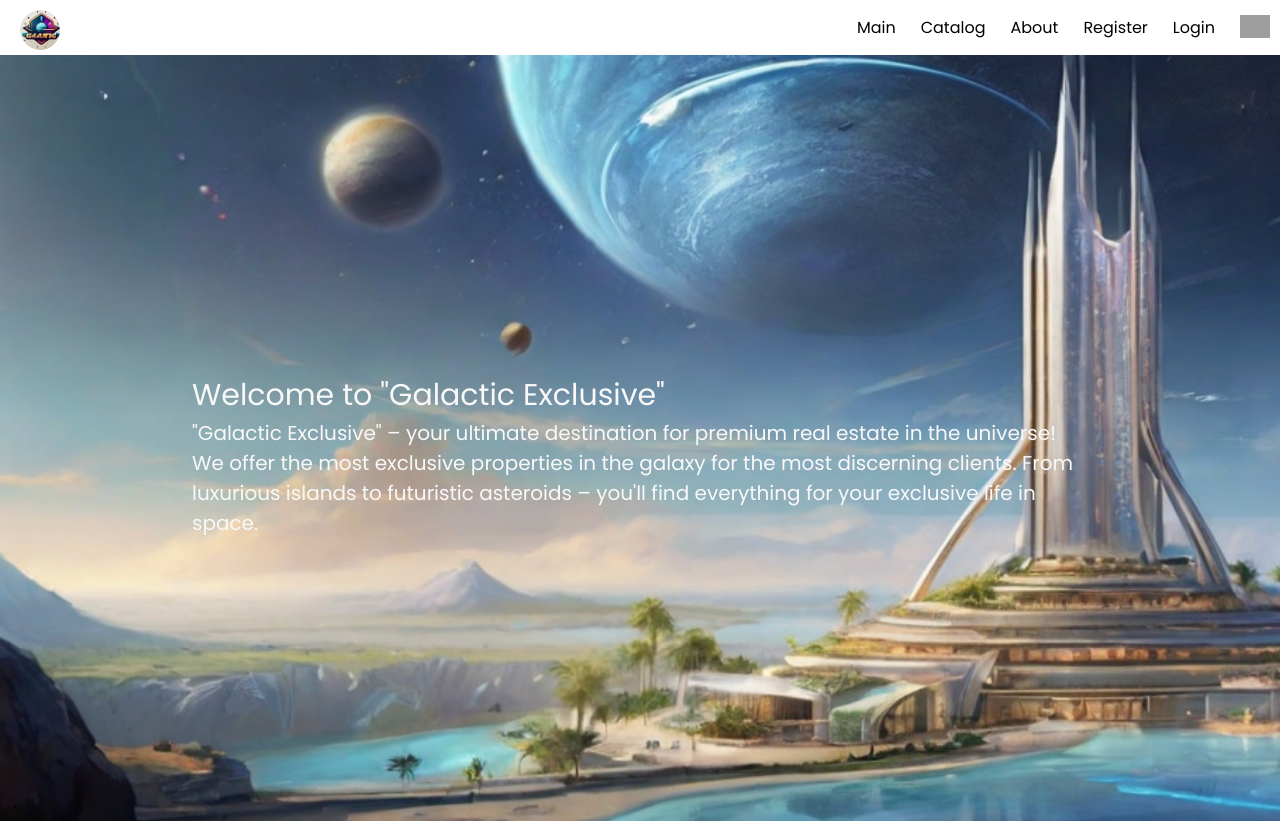
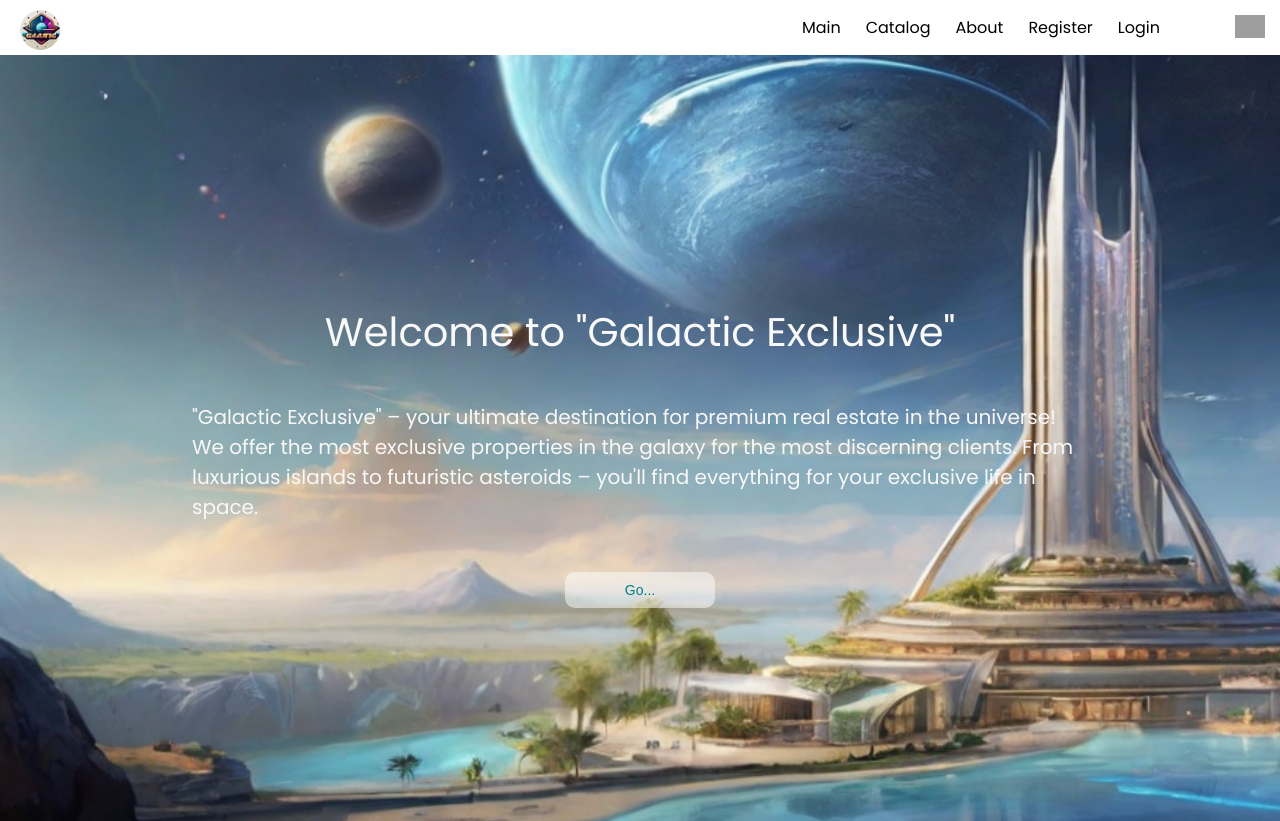
Before and after one commit to peregreenus/DEVS-eCommerce-App, a React app: page / in a window 1280 px wide. Shown: the top 821 px of the page. Built offline with nearby package versions, Linux system fonts and the light colour scheme; grey boxes are pictures that could not be loaded.

Commit message:
feat: add sections to main and stylization #2

```diff
--- /dev/null
+++ b/src/view/components/common/Button/MyButton.tsx
@@ -0,0 +1,15 @@
+import React, { ButtonHTMLAttributes } from 'react';
+import './button.css';
+
+interface MyButtonProps extends ButtonHTMLAttributes<HTMLButtonElement> {}
+
+const MyButton: React.FC<MyButtonProps> = function MyButton({ children, className, ...props }) {
+  return (
+    // eslint-disable-next-line
+    <button className={`myBtn ${className}`} {...props}>
+      {children}
+    </button>
+  );
+};
+
+export default MyButton;
--- /dev/null
+++ b/src/view/components/common/Button/button.css
@@ -0,0 +1,22 @@
+.myBtn {
+  padding: 5px 15px;
+  color: teal;
+  font-size: 14px;
+  background: transparent;
+  border: 1px solid teal;
+  cursor: pointer;
+  border: none;
+  border-radius: 1rem;
+  width: 15rem;
+  padding: 1rem;
+  background-color: rgba(255, 255, 255, 0.5);
+  translate: 0.4sec all;
+}
+
+.btn-center {
+  margin-top: 5rem;
+}
+
+.myBtn:hover {
+  background-color: rgb(255, 255, 255);
+}
--- a/src/view/components/common/navbar/navbar.css
+++ b/src/view/components/common/navbar/navbar.css
@@ -8,6 +8,10 @@
   text-decoration: none;
   color: black;
   transition: 0.4s all ease-in;
+}
+.navbar a:last-child {
+  margin-left: 5rem;
+  margin-right: 3rem;
 }
 .navbar .basket-img {
   position: absolute;
--- a/src/view/pages/Main/greeting.tsx
+++ b/src/view/pages/Main/greeting.tsx
@@ -1,6 +1,14 @@
 import React from 'react';
+import { useNavigate } from 'react-router-dom';
+import MyButton from '../../components/common/Button/MyButton';
 
 function Greeting() {
+  const navigate = useNavigate();
+
+  const goToCatalog = () => {
+    navigate('/catalog');
+  };
+
   return (
     <section className="greeting main-section">
       <div className="text-content">
@@ -11,6 +19,9 @@ function Greeting() {
           clients. From luxurious islands to futuristic asteroids – you&apos;ll find everything for
           your exclusive life in space.
         </p>
+        <MyButton type="button" className="btn-center" onClick={goToCatalog}>
+          Go...
+        </MyButton>
       </div>
     </section>
   );
--- a/src/view/pages/Main/main.css
+++ b/src/view/pages/Main/main.css
@@ -15,29 +15,38 @@
   min-height: 80rem;
 }
 
+.text-content {
+  display: flex;
+  flex-direction: column;
+  align-items: center;
+}
+
 .main .greeting {
   background-image: url('../../../assets/img/Default_draw_a_picture_about_Welcome_to_Galactic_Exclusive_yo_1.jpg');
   background-repeat: no-repeat;
   background-size: cover;
 }
 
-.main .call-to-action {
+.main .offer {
   background-image: url('../../../assets/img/Default_Draw_the_rings_of_Saturn_in_space_0.jpg');
   background-repeat: no-repeat;
   background-size: cover;
 }
 
-.main .offer {
+.main .call-to-action {
   background-image: url('../../../assets/img/Default_draw_a_picture_about_exotic_islands_Place_the_island_o_0.jpg');
   background-repeat: no-repeat;
   background-size: cover;
 }
+
 .main .main-section .text-content {
   width: 70%;
 }
 .main .main-section .text-content .title {
-  font-size: 3rem;
+  margin-bottom: 3rem;
+  font-size: 4rem;
 }
 .main .main-section .text-content .subtitle {
+  margin-top: 1rem;
   font-size: 2rem;
 }
```
